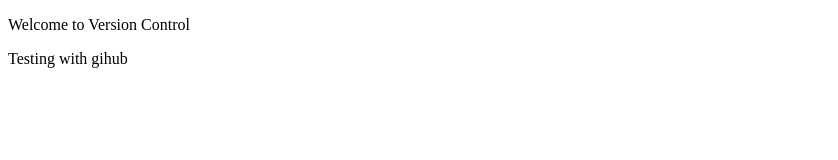
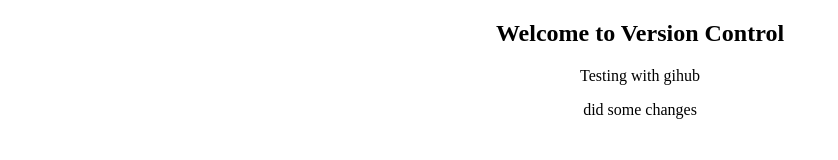
Before and after one commit to AZKY12/testingProject, a plain HTML site: page index.html in a window 1280 px wide. Shown: the whole page, without its empty margins (0-838 px from the left). Drawn offline with Linux system fonts and the light colour scheme.

Commit message:
2nd commit

```diff
--- a/index.html
+++ b/index.html
@@ -6,7 +6,9 @@
 	<title>GIT</title>
 </head>
 <body>
-	<p>Welcome to Version Control</p>
+	<center><h2>Welcome to Version Control</h2>
 	<p>Testing with gihub</p>
+	<p>did some changes</p></center>
+
 </body>
 </html>
```
